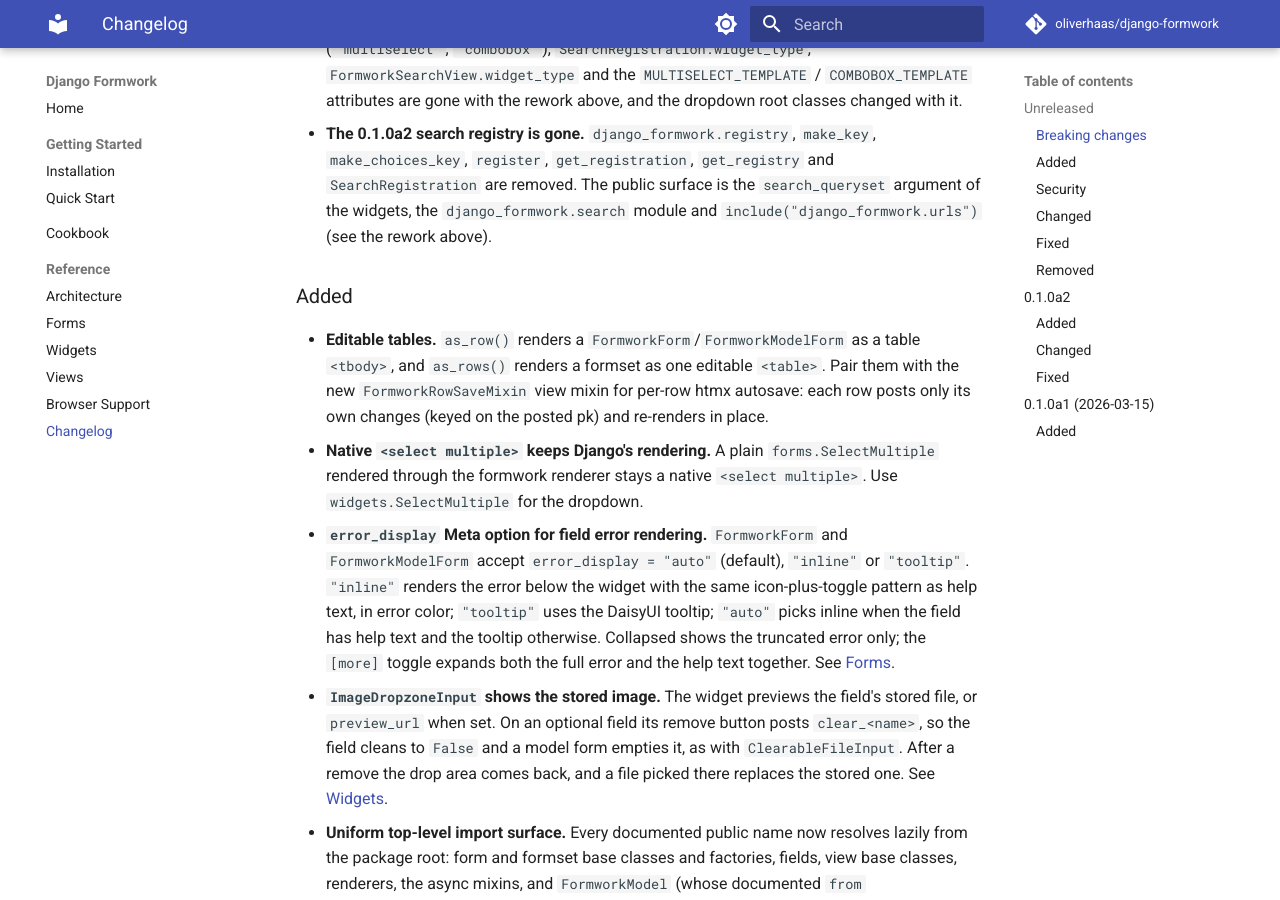
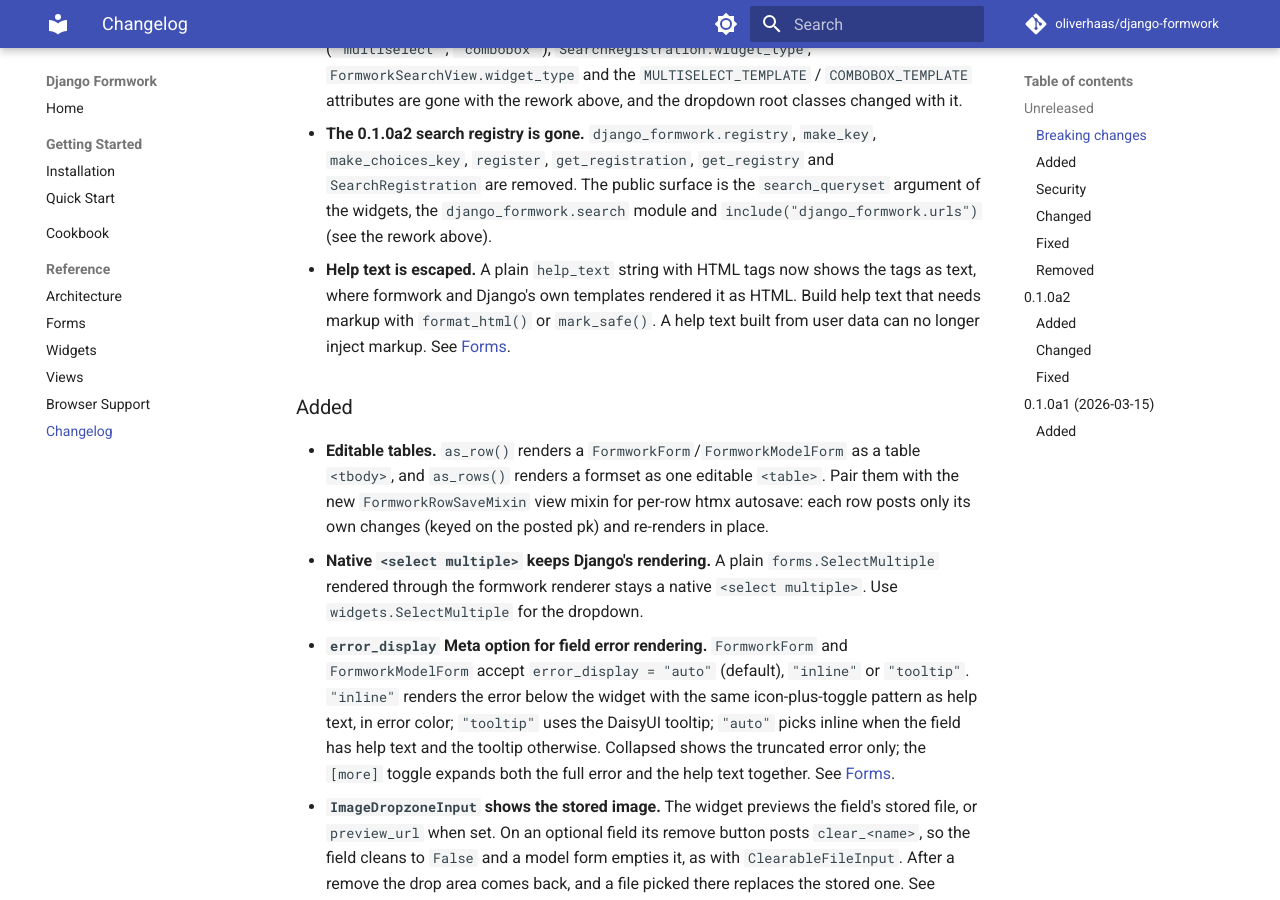
Before and after one commit to oliverhaas/django-formwork, an MkDocs documentation site: the page built from docs/reference/changelog.md, in a window 1280 px wide and 900 px high, scrolled down 2638 px. Built offline with MkDocs 1.6.1 and Material for MkDocs 9.7.7, drawn with Linux system fonts in a browser that asks for light colours; comment, search, counter and statistics services are not loaded; the version menu is left out.

Commit message:
docs: say that formwork escapes help text
Django's own templates render help text as HTML. Formwork escapes it and
keeps a SafeString, so a plain string with tags shows them as text.

````diff
--- a/docs/reference/changelog.md
+++ b/docs/reference/changelog.md
@@ -107,6 +107,10 @@
   `SearchRegistration` are removed. The public surface is the `search_queryset` argument
   of the widgets, the `django_formwork.search` module and `include("django_formwork.urls")`
   (see the rework above).
+- **Help text is escaped.** A plain `help_text` string with HTML tags now shows the tags
+  as text, where formwork and Django's own templates rendered it as HTML. Build help text
+  that needs markup with `format_html()` or `mark_safe()`. A help text built from user
+  data can no longer inject markup. See [Forms](forms.md#help-text).
 
 ### Added
 
--- a/docs/reference/forms.md
+++ b/docs/reference/forms.md
@@ -79,6 +79,20 @@ data after `super().__init__()`:
         super().__init__(*args, **kwargs)
         if self.instance.category == "vehicle":
             self.mandatory.add("mileage")
+```
+
+## Help text
+
+Formwork escapes help text. Django's own templates render it as HTML, so a
+plain string with tags that showed as markup there shows the tags as text here.
+Build markup with `format_html()` or `mark_safe()`:
+
+```python
+from django.utils.html import format_html
+
+email = forms.EmailField(
+    help_text=format_html('See the <a href="{}">privacy policy</a>.', "/privacy/"),
+)
 ```
 
 ## error_display
````
